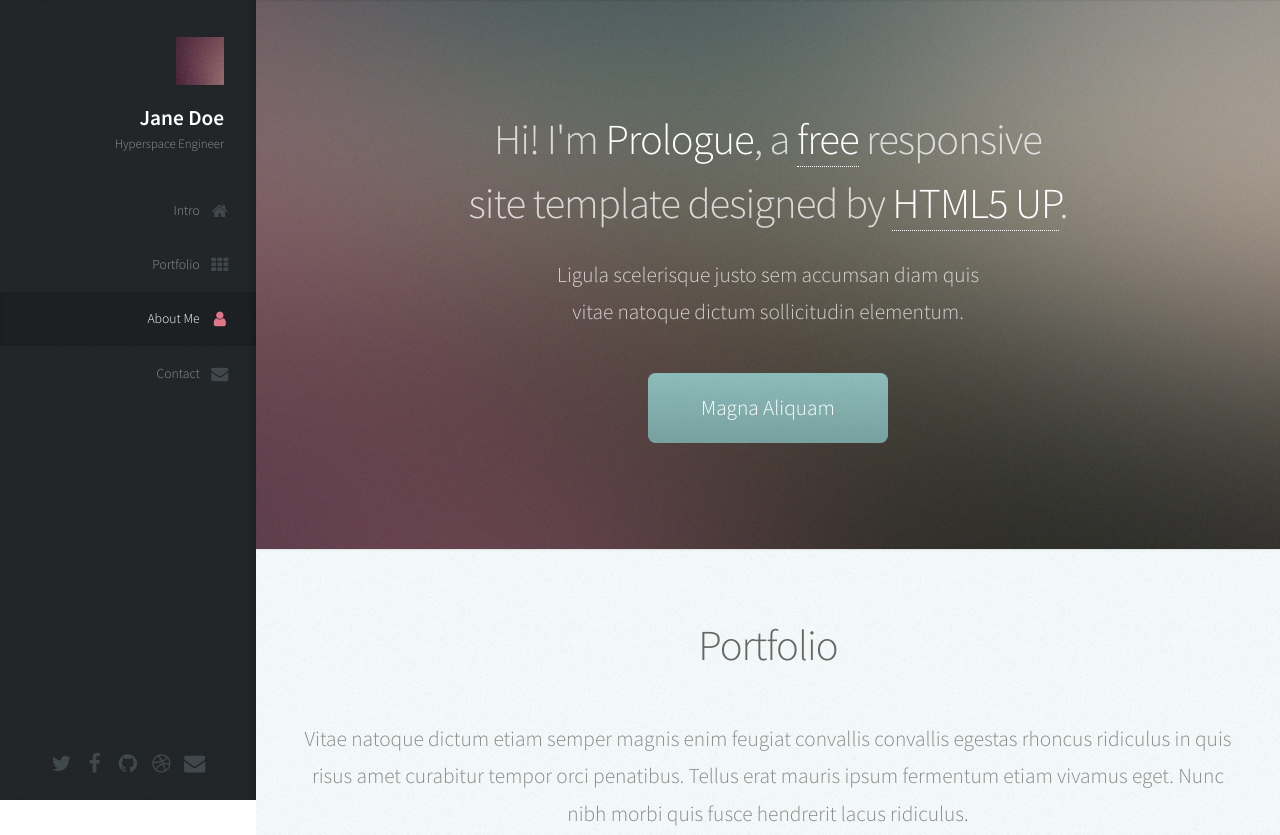
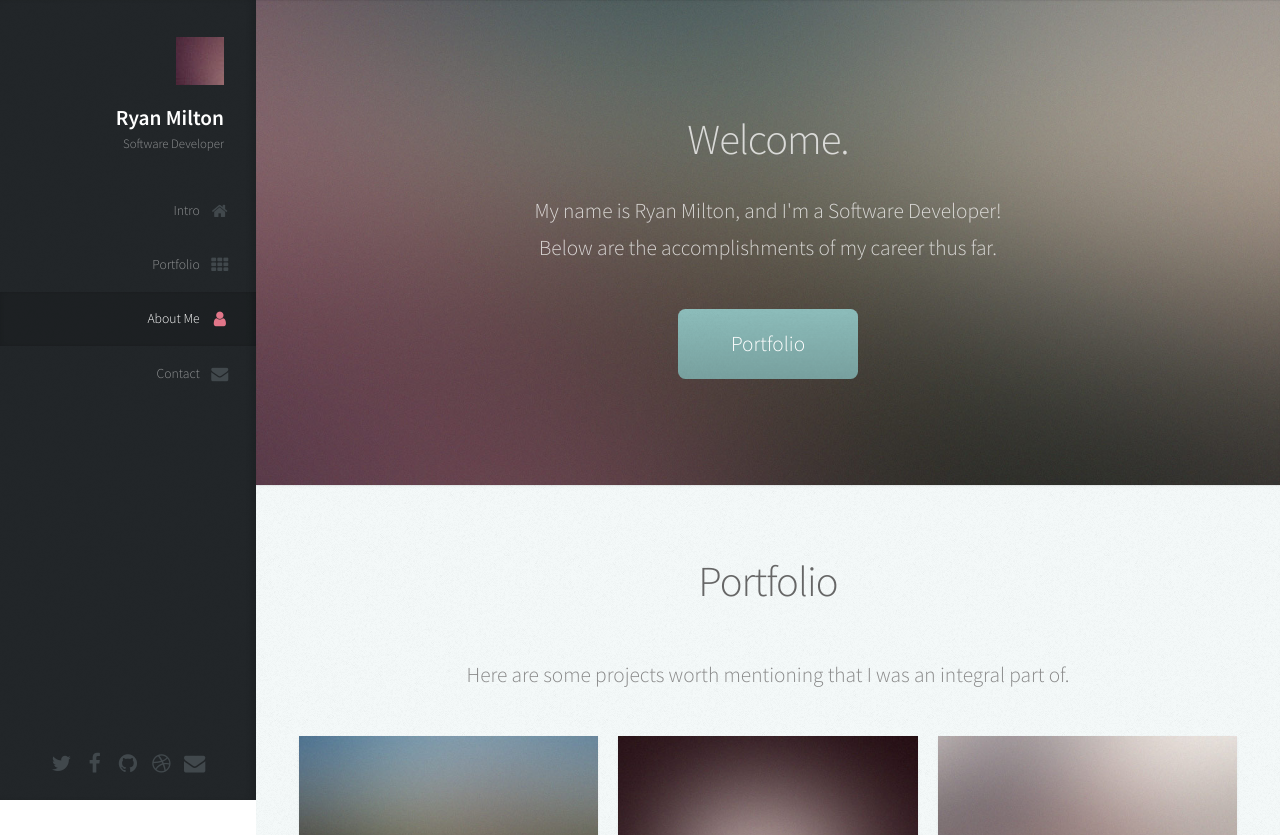
Before and after one commit to Ryan-Milton/portfolio, a website: page public/index.html in a window 1280 px wide. Shown: the top 835 px of the page. Drawn offline with Linux system fonts and the light colour scheme.

Commit message:
some content published

```diff
--- a/public/index.html
+++ b/public/index.html
@@ -6,7 +6,7 @@
 -->
 <html>
 	<head>
-		<title>Prologue by HTML5 UP</title>
+		<title>Ryan Milton</title>
 		<meta charset="utf-8" />
 		<meta name="viewport" content="width=device-width, initial-scale=1, user-scalable=no" />
 		<link rel="stylesheet" href="assets/css/layout.css" />
@@ -22,8 +22,8 @@
 					<!-- Logo -->
 						<div id="logo">
 							<span class="image avatar48"><img src="images/avatar.jpg" alt="" /></span>
-							<h1 id="title">Jane Doe</h1>
-							<p>Hyperspace Engineer</p>
+							<h1 id="title">Ryan Milton</h1>
+							<p>Software Developer</p>
 						</div>
 
 					<!-- Nav -->
@@ -61,14 +61,13 @@
 						<div class="container">
 
 							<header>
-								<h2 class="alt">Hi! I'm <strong>Prologue</strong>, a <a href="http://html5up.net/license">free</a> responsive<br />
-								site template designed by <a href="http://html5up.net">HTML5 UP</a>.</h2>
-								<p>Ligula scelerisque justo sem accumsan diam quis<br />
-								vitae natoque dictum sollicitudin elementum.</p>
+								<h2 class="alt">Welcome.</h2>
+								<p>My name is Ryan Milton, and I'm a Software Developer!<br />
+									Below are the accomplishments of my career thus far.</p>
 							</header>
 
 							<footer>
-								<a href="#portfolio" class="button scrolly">Magna Aliquam</a>
+								<a href="#portfolio" class="button scrolly">Portfolio</a>
 							</footer>
 
 						</div>
@@ -82,10 +81,7 @@
 								<h2>Portfolio</h2>
 							</header>
 
-							<p>Vitae natoque dictum etiam semper magnis enim feugiat convallis convallis
-							egestas rhoncus ridiculus in quis risus amet curabitur tempor orci penatibus.
-							Tellus erat mauris ipsum fermentum etiam vivamus eget. Nunc nibh morbi quis
-							fusce hendrerit lacus ridiculus.</p>
+							<p>Here are some projects worth mentioning that I was an integral part of.</p>
 
 							<div class="row">
 								<div class="col-4 col-12-mobile">
@@ -145,12 +141,8 @@
 
 							<a href="#" class="image featured"><img src="images/pic08.jpg" alt="" /></a>
 
-							<p>Tincidunt eu elit diam magnis pretium accumsan etiam id urna. Ridiculus
-							ultricies curae quis et rhoncus velit. Lobortis elementum aliquet nec vitae
-							laoreet eget cubilia quam non etiam odio tincidunt montes. Elementum sem
-							parturient nulla quam placerat viverra mauris non cum elit tempus ullamcorper
-							dolor. Libero rutrum ut lacinia donec curae mus vel quisque sociis nec
-							ornare iaculis.</p>
+							<p>Hi, my name is Ryan Milton. I have been in the US Navy for 4 years but most recently for about the past 6 months I have started my career as a software developer. <br />I have been a part of multiple teams developing many applications but one that has had the most impact was developing a web application for West Coast Entertainment to help streamline their event planning process by automatically compiling a list of needed items for an event based on inputs made by an employee. This really helped them boost efficiency because prior to the development of this application an employee had to write out by hand which items went with which events. <br />I am currently looking for a position that would allow me to create new software and applications as a part of a team or on my own. I would like to use my experience with following strict guidelines, while still implementing my own creativity, to produce software that is competitive in the market and would benefit your organization.
+								</p>
 
 						</div>
 					</section>
```
Also changed, not shown: public/images/hero-image-mountains.jpg (added).
